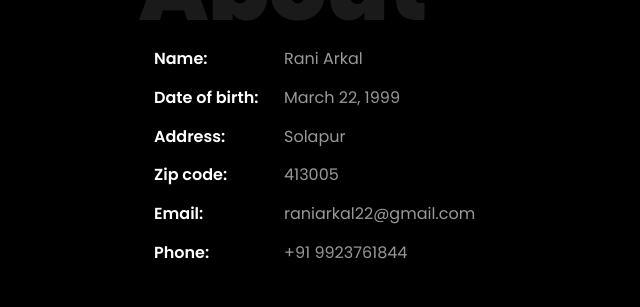
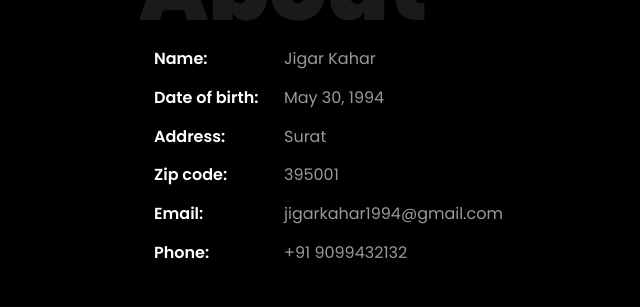
Before and after one commit to jigarkahar/Portfolio-Website, a plain HTML site: page index.html in a window 1280 px wide. Shown: the part 940-1247 px from the top of the page, without its empty margins (439-1079 px from the left). Drawn offline with nearby package versions, Linux system fonts and the light colour scheme; a web font is replaced by a local one.

Commit message:
Update index.html

```diff
--- a/index.html
+++ b/index.html
@@ -2,7 +2,7 @@
 <!DOCTYPE html>
 <html lang="en">
   <head>
-    <title>Portfolio - Rani Arkal</title>
+    <title>Portfolio - Jigar Kahar</title>
     <meta charset="utf-8">
     <meta name="viewport" content="width=device-width, initial-scale=1, shrink-to-fit=no">
     <link href="https://fonts.googleapis.com/css?family=Poppins:100,200,300,400,500,600,700,800,900" rel="stylesheet">
@@ -54,7 +54,7 @@
 		          <div class="one-forth d-flex  align-items-center ftco-animate" data-scrollax=" properties: { translateY: '70%' }">
 		          	<div class="text">
 		          		<span class="subheading">Hello!</span>
-			            <h1 class="mb-4 mt-3">I'm <span>Rani Arkal</span></h1>
+			            <h1 class="mb-4 mt-3">I'm <span>Jigar Kahar</span></h1>
 			            <h2 class="mb-4">A Web Developer</h2>
 						<!-- <p><a href="Rani_Arkal_CV.pdf" class="btn btn-primary py-3 px-3" id="downloadBtn"  >Download CV</a></p> -->
 						<p><a href="Rani_Arkal_CV.pdf" class="btn btn-primary py-3 px-3" download >Download CV</a></p>
@@ -102,12 +102,12 @@
 		          	<h1 class="big">About</h1>
 		            <h2 class="mb-4">About Me</h2>
 		            <ul class="about-info mt-4 px-md-0 px-2">
-		            	<li class="d-flex"><span>Name:</span> <span>Rani Arkal</span></li>
-		            	<li class="d-flex"><span>Date of birth:</span> <span>March 22, 1999</span></li>
-		            	<li class="d-flex"><span>Address:</span> <span>Solapur</span></li>
-		            	<li class="d-flex"><span>Zip code:</span> <span>413005</span></li>
-		            	<li class="d-flex"><span>Email:</span> <span>raniarkal22@gmail.com</span></li>
-		            	<li class="d-flex"><span>Phone: </span> <span>+91 9923761844</span></li>
+		            	<li class="d-flex"><span>Name:</span> <span>Jigar Kahar</span></li>
+		            	<li class="d-flex"><span>Date of birth:</span> <span>May 30, 1994</span></li>
+		            	<li class="d-flex"><span>Address:</span> <span>Surat</span></li>
+		            	<li class="d-flex"><span>Zip code:</span> <span>395001</span></li>
+		            	<li class="d-flex"><span>Email:</span> <span>jigarkahar1994@gmail.com</span></li>
+		            	<li class="d-flex"><span>Phone: </span> <span>+91 9099432132</span></li>
 		            </ul>
 		          </div>
 		        </div>
```
